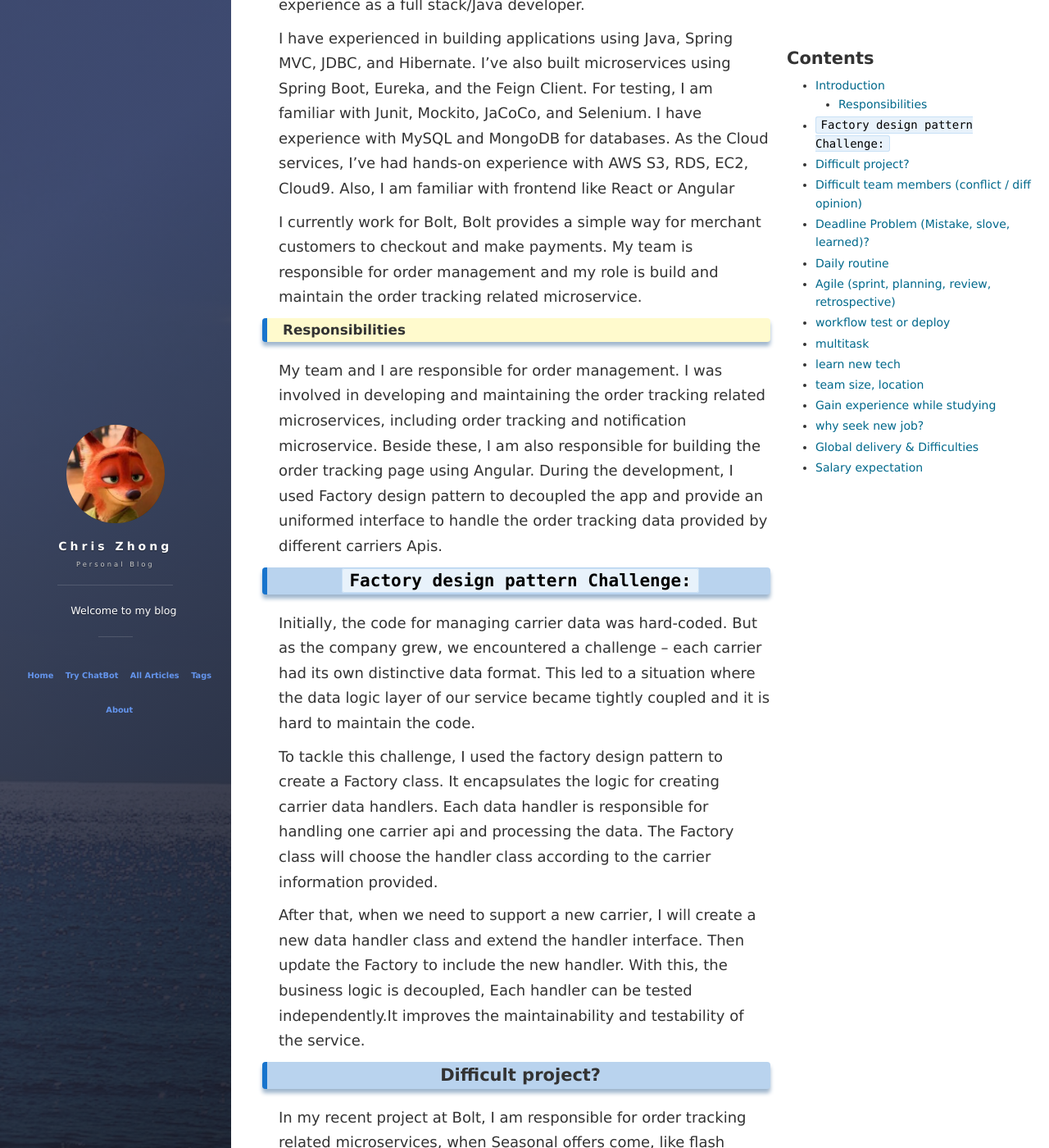
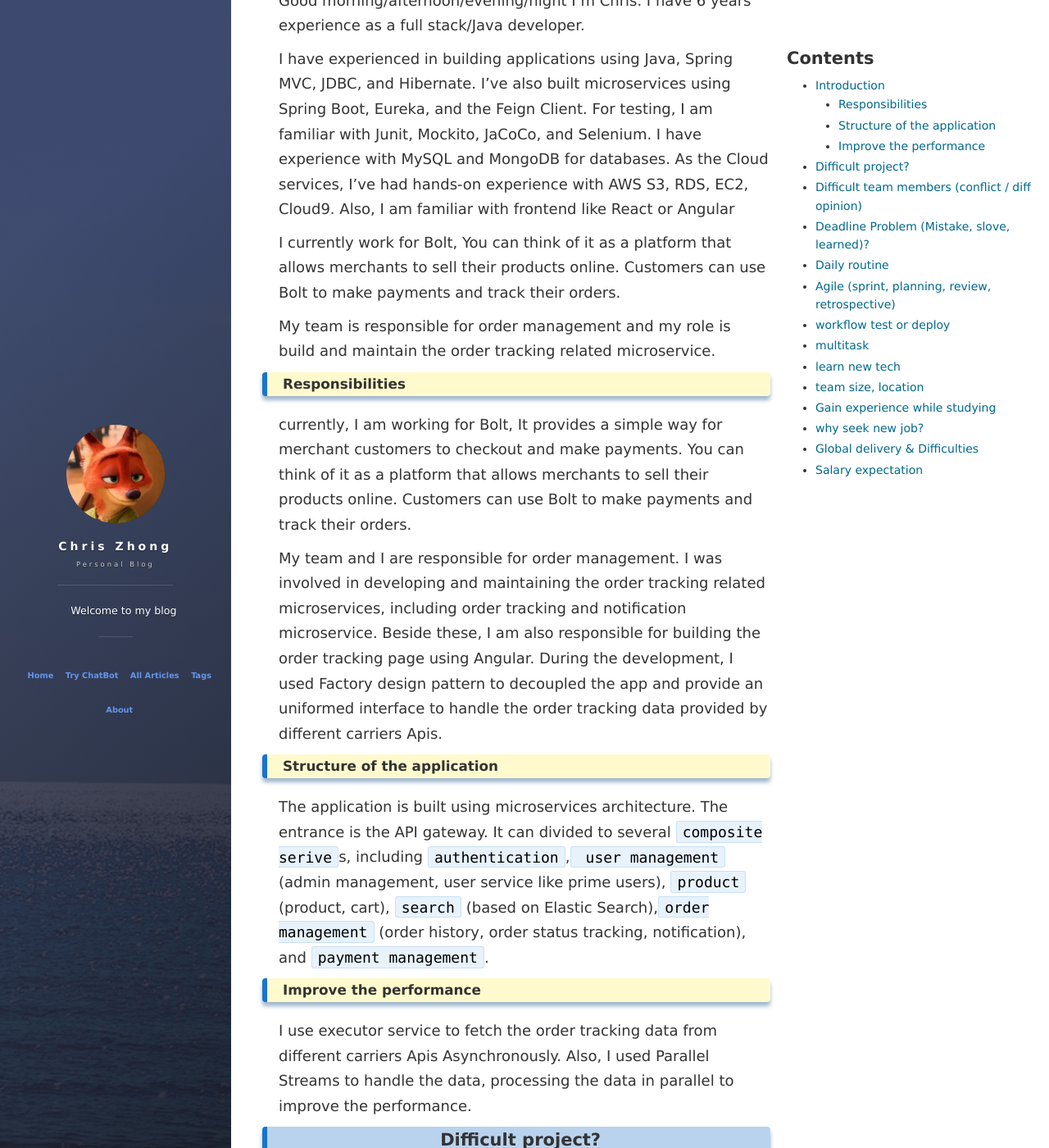
Before and after one commit to ChrisZZhong/chriszzhong.github.io, a Jekyll site: the page built from _posts/2022-09-10-demo.md, in a window 1280 px wide and 1400 px high, scrolled down 682 px. Shown: the whole window at 82% size. Built offline with Jekyll 4.4.1, drawn with Linux system fonts in a browser that asks for light colours; nearby versions of some CDN libraries; comment, search, counter and statistics services are not loaded; some of the changed text lies outside the part shown.

Commit message:
update demo

```diff
--- a/_posts/2022-09-10-demo.md
+++ b/_posts/2022-09-10-demo.md
@@ -15,19 +15,24 @@
 As the Cloud services, I've had hands-on experience with AWS S3, RDS, EC2, Cloud9.
 Also, I am familiar with frontend like React or Angular
 
-I currently work for Bolt, Bolt provides a simple way for merchant customers to checkout and make payments. My team is responsible for order management and my role is build and maintain the order tracking related microservice.
+I currently work for Bolt, You can think of it as a platform that allows merchants to sell their products online. Customers can use Bolt to make payments and track their orders.
+
+My team is responsible for order management and my role is build and maintain the order tracking related microservice.
 
 ### Responsibilities
 
+currently, I am working for Bolt, It provides a simple way for merchant customers to checkout and make payments. You can think of it as a platform that allows merchants to sell their products online. Customers can use Bolt to make payments and track their orders.
+
 My team and I are responsible for order management. I was involved in developing and maintaining the order tracking related microservices, including order tracking and notification microservice. Beside these, I am also responsible for building the order tracking page using Angular. During the development, I used Factory design pattern to decoupled the app and provide an uniformed interface to handle the order tracking data provided by different carriers Apis.
 
-## `Factory design pattern Challenge:`
+### Structure of the application
 
-Initially, the code for managing carrier data was hard-coded. But as the company grew, we encountered a challenge – each carrier had its own distinctive data format. This led to a situation where the data logic layer of our service became tightly coupled and it is hard to maintain the code.
+The application is built using microservices architecture. The entrance is the API gateway.
+It can divided to several `composite serive`s, including `authentication`,` user management` (admin management, user service like prime users), `product` (product, cart), `search` (based on Elastic Search),`order management` (order history, order status tracking, notification), and `payment management`.
 
-To tackle this challenge, I used the factory design pattern to create a Factory class. It encapsulates the logic for creating carrier data handlers. Each data handler is responsible for handling one carrier api and processing the data. The Factory class will choose the handler class according to the carrier information provided.
+### Improve the performance
 
-After that, when we need to support a new carrier, I will create a new data handler class and extend the handler interface. Then update the Factory to include the new handler. With this, the business logic is decoupled, Each handler can be tested independently.It improves the maintainability and testability of the service.
+I use executor service to fetch the order tracking data from different carriers Apis Asynchronously. Also, I used Parallel Streams to handle the data, processing the data in parallel to improve the performance.
 
 ## Difficult project?
 
```
